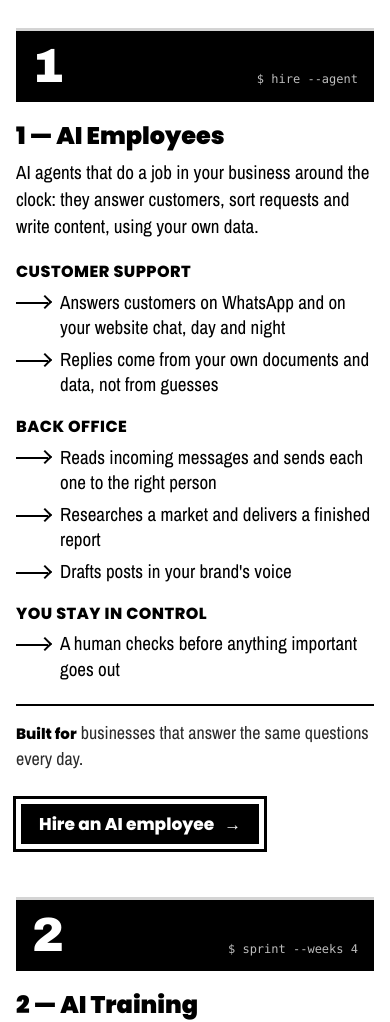
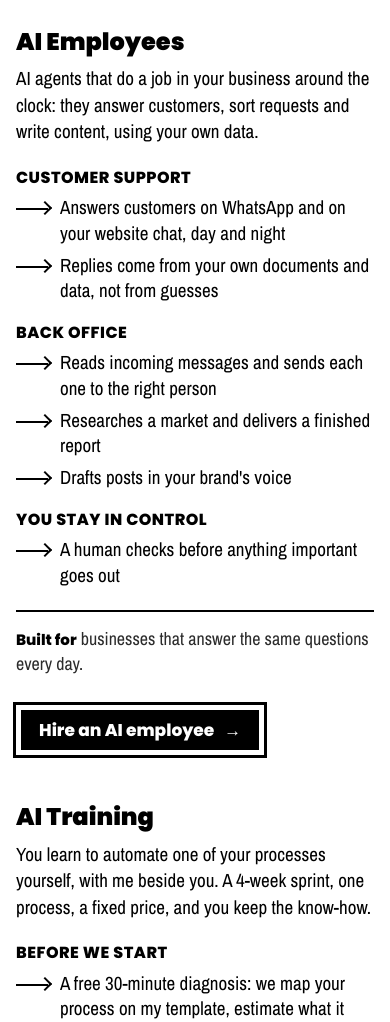
Before and after one commit to samueleonelia/samueleonelia.com, a plain HTML site: page v2/index.html in a window 390 px wide. Shown: the part 1360-2382 px from the top of the page. Drawn offline with nearby package versions, Linux system fonts and the light colour scheme.

Commit message:
Offers: drop the number boxes and number prefixes, titles only
Co-Authored-By: Claude Opus 5.5 <noreply@anthropic.com>

```diff
--- a/v2/index.html
+++ b/v2/index.html
@@ -144,13 +144,9 @@ h1{font-family:var(--head);font-weight:900;font-size:clamp(42px,7vw,84px);line-h
 .logos .wrap{display:grid;grid-template-columns:repeat(auto-fit,minmax(88px,1fr));align-items:center;justify-items:center;gap:28px 16px}
 .logos img{height:26px;width:auto;max-width:min(120px,100%);object-fit:contain;filter:brightness(0);opacity:.85}
 
-/* ---------- offers: numbered rows, like his "Here's how we'll boost your growth" ---------- */
+/* ---------- offers: stacked rows with long-arrow bullets, like his "Here's how" list ---------- */
 .offers{display:flex;flex-direction:column;gap:clamp(48px,6vw,72px)}
-.offer{display:grid;grid-template-columns:240px minmax(0,1fr);column-gap:clamp(28px,4vw,48px);align-items:start}
-.offer>*{grid-column:2}
-.offer-num{grid-column:1;grid-row:1/span 4;align-self:start;aspect-ratio:241/141;background:var(--ink);color:var(--paper);display:flex;flex-direction:column;justify-content:space-between;padding:14px 16px;border-top:3px solid var(--hair)}
-.offer-num b{font-family:var(--wide);font-stretch:125%;font-weight:900;font-size:64px;line-height:.9}
-.offer-num span{font-family:var(--mono);font-size:12px;color:#BDBDBD}
+.offer{display:flex;flex-direction:column;max-width:760px}
 .offer-top{display:flex;flex-direction:column;gap:10px}
 .offer h3{font-family:var(--head);font-weight:900;font-size:clamp(24px,2.6vw,30px);line-height:1.15;margin:0}
 .offer-top p{max-width:52ch}
@@ -159,12 +155,8 @@ h1{font-family:var(--head);font-weight:900;font-size:clamp(42px,7vw,84px);line-h
 .group h4{margin:0 0 6px;font-family:var(--head);font-weight:800;font-size:16px;text-transform:uppercase;letter-spacing:.03em}
 .offer-foot{margin-top:22px;padding-top:14px;border-top:2px solid var(--ink);font-size:18px;color:var(--muted)}
 .offer-foot b{font-family:var(--head);font-weight:800;font-size:15px;color:var(--ink)}
-.offer-cta{margin-top:28px;justify-self:start}
+.offer-cta{margin-top:28px;align-self:flex-start}
 @media (max-width:760px){
-  .offer{grid-template-columns:minmax(0,1fr)}
-  .offer>*,.offer-num{grid-column:1}
-  .offer-num{grid-row:auto;aspect-ratio:auto;flex-direction:row;align-items:end;gap:16px;width:100%;margin-bottom:20px}
-  .offer-num b{font-size:48px}
   .group li{padding-left:44px}
   .group li::before{width:32px}
   .group li::after{left:24px}
@@ -322,9 +314,8 @@ footer{background:var(--ink);color:var(--paper);font-size:16px}
       <div class="offers">
 
         <article class="offer rv">
-          <div class="offer-num" aria-hidden="true"><b>1</b><span>$ hire --agent</span></div>
           <div class="offer-top">
-            <h3>1 — AI Employees</h3>
+            <h3>AI Employees</h3>
             <p>AI agents that do a job in your business around the clock: they answer customers, sort requests and write content, using your own data.</p>
           </div>
           <div class="groups">
@@ -346,9 +337,8 @@ footer{background:var(--ink);color:var(--paper);font-size:16px}
         </article>
 
         <article class="offer rv">
-          <div class="offer-num" aria-hidden="true"><b>2</b><span>$ sprint --weeks 4</span></div>
           <div class="offer-top">
-            <h3>2 — AI Training</h3>
+            <h3>AI Training</h3>
             <p>You learn to automate one of your processes yourself, with me beside you. A 4-week sprint, one process, a fixed price, and you keep the know-how.</p>
           </div>
           <div class="groups">
@@ -370,9 +360,8 @@ footer{background:var(--ink);color:var(--paper);font-size:16px}
         </article>
 
         <article class="offer rv">
-          <div class="offer-num" aria-hidden="true"><b>3</b><span>$ automate --process</span></div>
           <div class="offer-top">
-            <h3>3 — Process automations</h3>
+            <h3>Process automations</h3>
             <p>Mini-apps that automate one specific process. Your tools get connected, and orders, invoices and reports move on their own.</p>
           </div>
           <div class="groups">
```
Also changed, not shown: 1 other file.
